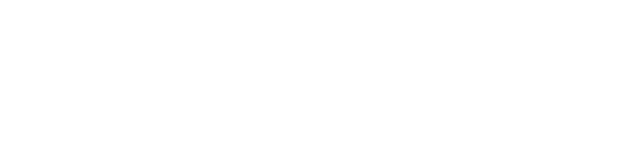
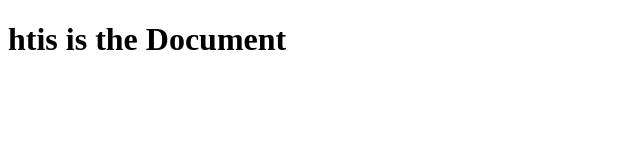
Before and after one commit to sarkarsubho/Deyga-Backend-Unit4CW, a website: page fontend/index.html in a window 1280 px wide. Shown: the whole page, without its empty margins (0-640 px from the left). Drawn offline with Linux system fonts and the light colour scheme.

Commit message:
change server to start

```diff
--- a/fontend/index.html
+++ b/fontend/index.html
@@ -7,6 +7,6 @@
     <title>Document</title>
 </head>
 <body>
-
+    <h1>htis is the Document</h1>
 </body>
 </html>
--- a/package.json
+++ b/package.json
@@ -5,7 +5,7 @@
   "main": "index.js",
   "scripts": {
     "test": "echo \"Error: no test specified\" && exit 1",
-    "server": "nodemon src/index.js"
+    "start": "node src/index.js"
   },
   "keywords": [],
   "author": "",
--- a/src/index.js
+++ b/src/index.js
@@ -5,6 +5,7 @@ const cors =require("cors");
 const usercontroller = require("./controller/user.controller");
 const app = express();
 app.use(cors());
+app.use(express.static('fontend'));
 app.use(express.json());
 
 app.use("/users",usercontroller);
```
